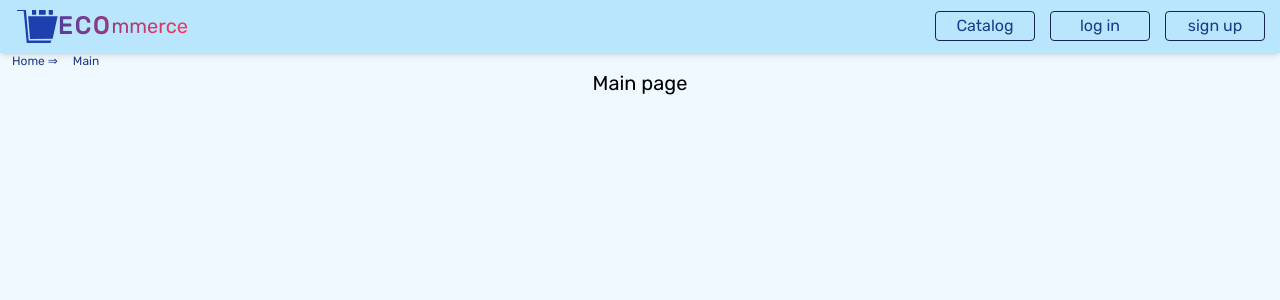
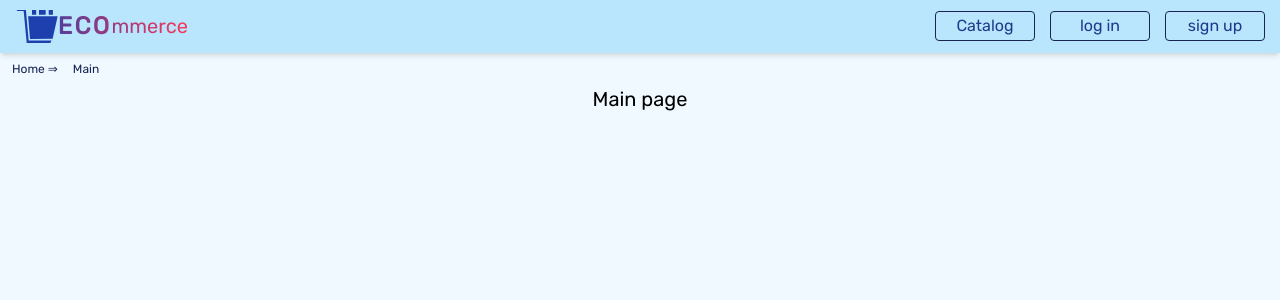
Before and after one commit to olgamarkevich/ecommerce-application, a React (Create React App) app: page / in a window 1280 px wide. Shown: the top 300 px of the page. Built offline with nearby package versions, Linux system fonts and the light colour scheme; no server answers.

Commit message:
feat: update z-index

```diff
--- a/src/components/Breadcrumbs/Breadcrumbs.tsx
+++ b/src/components/Breadcrumbs/Breadcrumbs.tsx
@@ -23,7 +23,7 @@ const Breadcrumbs: FC = () => {
     });
 
   return (
-    <ul className={'flex px-3 text-xs text-blue-900'}>
+    <ul className={'flex my-2 px-3 text-xs text-blue-950'}>
       {crumbs.map((crumb, index) => {
         return (
           <li key={index}>
--- a/src/pages/catalog/Catalog.tsx
+++ b/src/pages/catalog/Catalog.tsx
@@ -267,7 +267,7 @@ const Catalog: FC = () => {
                 </div>
                 <div
                   className={
-                    'flex md-xl:flex-col md-xl:justify-center relative justify-between font-f-open-sans text-sm z-10 max-w-90% mx-auto'
+                    'flex md-xl:flex-col md-xl:justify-center relative justify-between font-f-open-sans text-sm z-5 max-w-90% mx-auto'
                   }
                 >
                   <div className='flex items-center gap-2 md-xl:my-4'>
```
